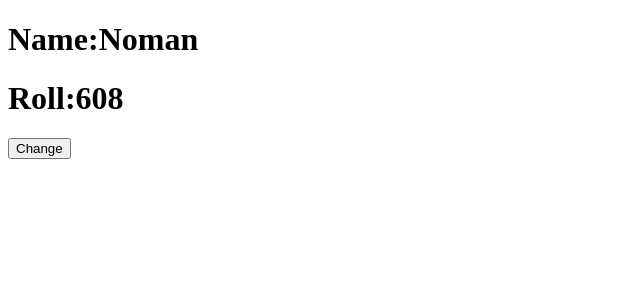
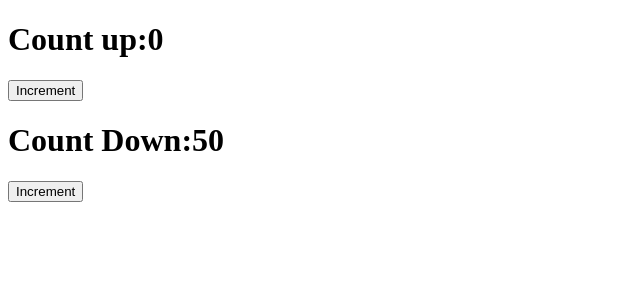
Before and after one commit to Noman608/ReactJs, a React (Create React App) app in the folder my-app/: page / in a window 1280 px wide. Shown: the top 300 px of the page, without its empty margins (0-640 px from the left). Built offline with nearby package versions, Linux system fonts and the light colour scheme.

Commit message:
hook useEffect

```diff
--- a/my-app/src/App.js
+++ b/my-app/src/App.js
@@ -1,18 +1,27 @@
-import React, { useState } from 'react'
+import React, { useEffect, useState } from "react";
 
 export default function App() {
-
-  const [name,setName] = useState('Noman');
-  const [roll,setRoll] = useState(608);
-  const handleClick= ()=>{
-    setName('Abdullah Al Noman');
-    setRoll(1880608);
-  }
-    return (
-    <div>
-      <h1>Name:{name}</h1>
-      <h1>Roll:{roll}</h1>
-      <button type='button' onClick={handleClick}>Change</button>
-    </div>
-  )
+  const [count, setCount] = useState(0);
+  const [count1, setCount1] = useState(50);
+  const handeleIncrement = () => {
+    setCount(count + 1);
+  };
+  const handeleDcrement = () => {
+    setCount1(count1 - 1);
+  };
+  useEffect(() => {
+    console.log("<-----Use Effect Called----->");
+  }, [count1]);
+  return (
+    <React.Fragment>
+      <h1>Count up:{count}</h1>
+      <button type="button" onClick={handeleIncrement}>
+        Increment
+      </button>
+      <h1>Count Down:{count1}</h1>
+      <button type="button" onClick={handeleDcrement}>
+        Increment
+      </button>
+    </React.Fragment>
+  );
 }
```
